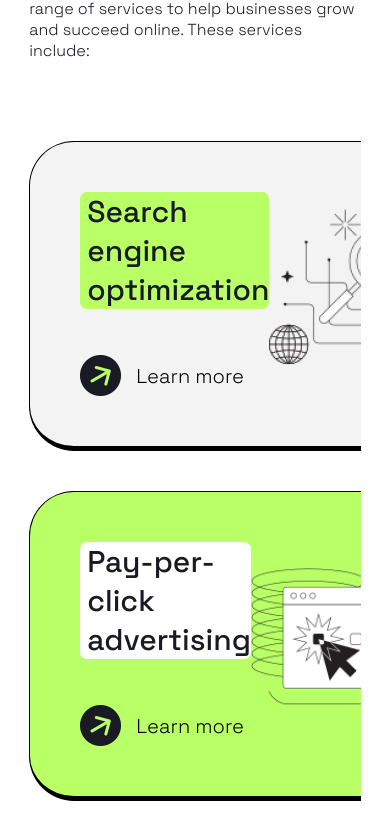
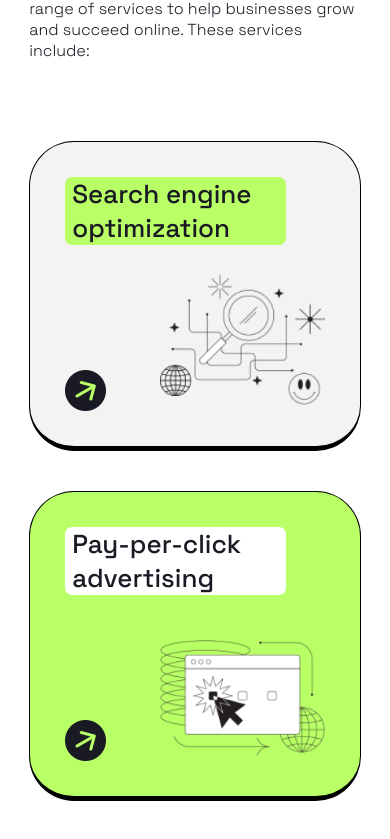
Before and after one commit to Josquin2/positivus, a Vue app: page / in a window 390 px wide. Shown: the part 1094-1933 px from the top of the page. Built offline with nearby package versions, Linux system fonts and the light colour scheme.

Commit message:
added response for services

```diff
--- a/src/components/AllServices.vue
+++ b/src/components/AllServices.vue
@@ -50,4 +50,10 @@ import OneService from '@/components/OneService.vue'
   gap: 40px;
   flex-wrap: wrap;
 }
+
+@media only screen and (max-width: 800px) {
+  .all-services {
+    gap: 40px 0px;
+  }
+}
 </style>
--- a/src/components/OneService.vue
+++ b/src/components/OneService.vue
@@ -51,7 +51,8 @@ const colors = {
 <style lang="scss">
 .one-service {
   height: 310px;
-  width: 600px;
+  max-width: 600px;
+  width: 43vw;
   padding: 50px;
   border: 1px solid #000000;
   border-bottom: 5px solid #000000;
@@ -102,4 +103,81 @@ const colors = {
     }
   }
 }
+
+@media only screen and (max-width: 1280px) {
+  .one-service {
+    width: 40vw;
+    padding: 35px;
+    position: relative;
+
+    .left {
+      h3 {
+        position: absolute;
+      }
+
+      .learn-more {
+        position: absolute;
+        bottom: 35px;
+
+        p {
+          display: none;
+        }
+      }
+    }
+
+    .right {
+      align-self: flex-end;
+
+      img {
+        max-width: 350px;
+      }
+    }
+  }
+}
+
+@media only screen and (max-width: 950px) {
+  .one-service {
+    width: 100%;
+    max-width: 100%;
+
+    .left {
+      .learn-more {
+        p {
+          display: block;
+        }
+      }
+    }
+  }
+}
+
+@media only screen and (max-width: 470px) {
+  .one-service {
+    width: 100vw;
+    max-width: 390px;
+    padding: 35px;
+    position: relative;
+
+    .left {
+      h3 {
+        font-size: 26px;
+        position: absolute;
+      }
+
+      .learn-more {
+        position: absolute;
+        bottom: 35px;
+        p {
+          display: none;
+        }
+      }
+    }
+
+    .right {
+      align-self: flex-end;
+      img {
+        max-width: 330px;
+      }
+    }
+  }
+}
 </style>
```
